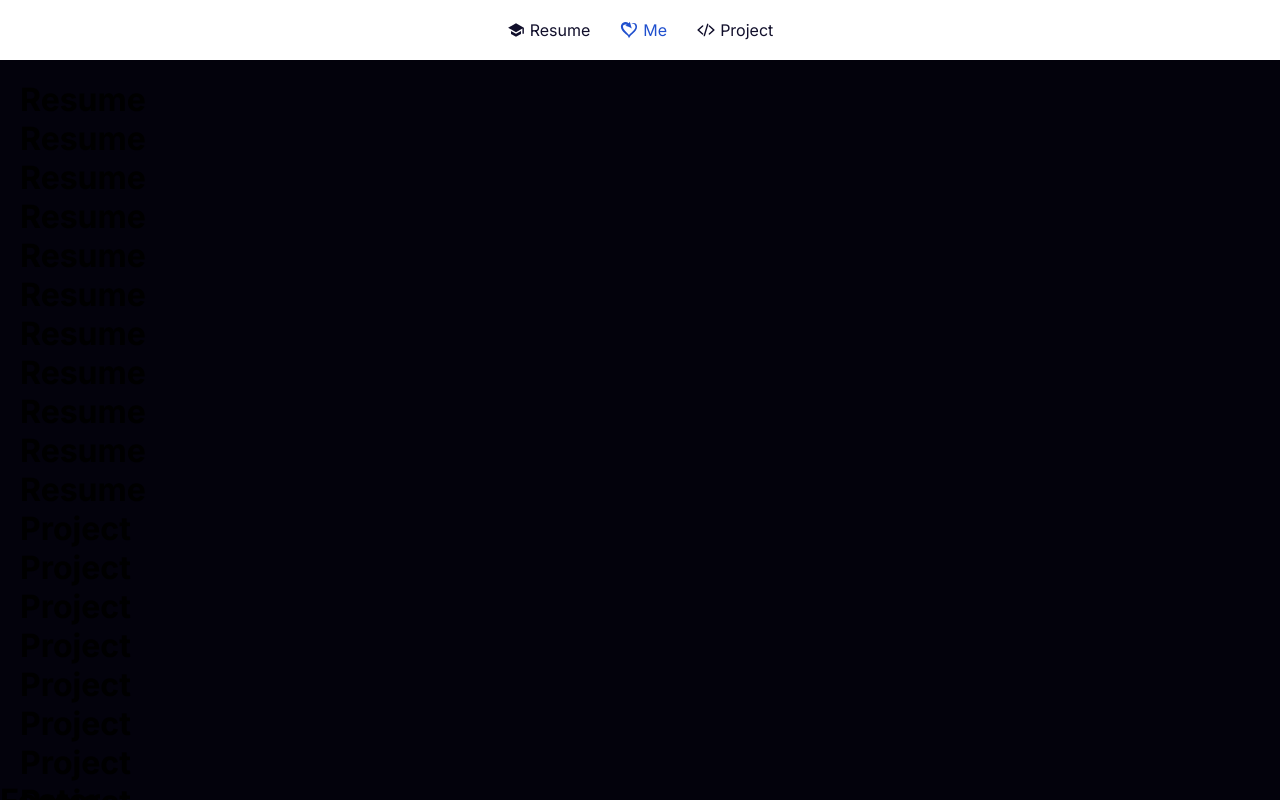
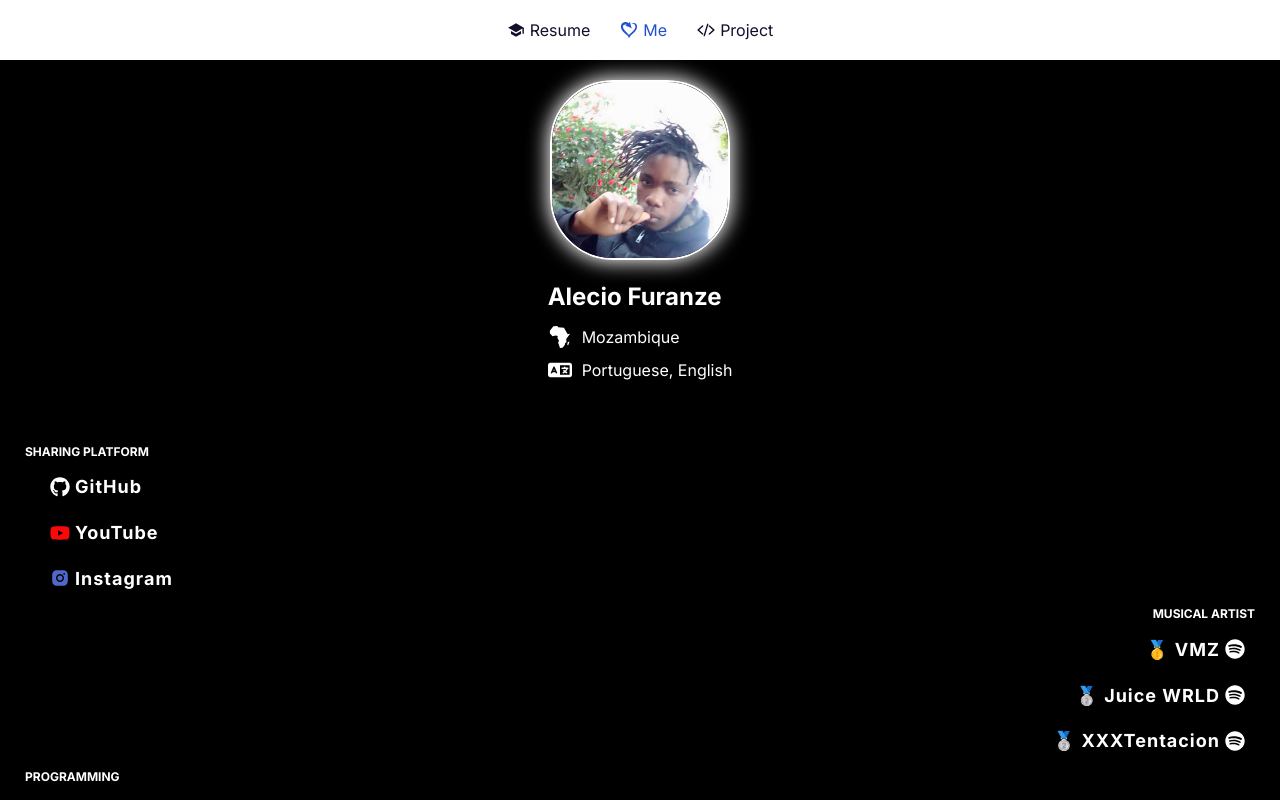
Before and after one commit to alec1o/alec1o, a Next.js app in the folder website/: page / in a window 1280 px wide. Shown: the top 800 px of the page. Built offline with nearby package versions, Linux system fonts and the light colour scheme.

Commit message:
add links and improve styles

```diff
--- a/website/app/globals.css
+++ b/website/app/globals.css
@@ -3,10 +3,13 @@
 :root {
   --color-header: #ffffffff;
   --color-footer: #ffffff00;
-  --color-background2: #dee3eeff;
+  --color-background2: #dee3ee;
   --color-background: #03020c;
+  --color-background: #000000;
   --font-family: Inter, Roboto, Arial;
   --color-primary: #110f2b;
+  --color-base: #ffffff;
+  --color-secondary: #2050ce;
 }
 
 * {
@@ -36,5 +39,10 @@ body {
   justify-content: flex-start;
   top: 60px;
   padding: 20px;
+  width: 100%;
+}
 
+#init {
+  width: 100%;
+  height: auto;
 }
--- a/website/app/page.module.css
+++ b/website/app/page.module.css
@@ -0,0 +1,129 @@
+.meContainer {
+  padding-top: 20px;
+  position: relative;
+  display: flex;
+  flex-direction: column;
+  align-items: center;
+  justify-content: flex-start;
+  width: 100%;
+  height: auto;
+  min-height: 100vh;
+  padding: 0px;
+}
+
+.pictureContainer {
+  display: flex;
+  flex-direction: row;
+  align-items: center;
+  justify-content: center;
+}
+
+.picture {
+  max-width: 180px !important;
+  max-height: 180px !important;
+  width: 180px;
+  height: 180px;
+  object-fit: cover;
+  border-radius: 35%;
+  box-shadow: 0 0 20px 2px var(--color-header);
+  border: 2px solid var(--color-header);
+  transition: all 0.3s ease-in;
+}
+
+.picture:hover {
+  box-shadow: 0 0 30px 2px var(--color-secondary);
+  border: 2px solid var(--color-secondary);
+}
+
+.linkContainerReverse,
+.linkContainer {
+  display: flex;
+  flex-direction: column;
+  justify-content: flex-start;
+  align-items: flex-start;
+  width: 100%;
+}
+
+.linkContainerReverse {
+  align-items: flex-end;
+}
+
+
+.link {
+  display: flex;
+  flex-direction: row;
+  align-items: center;
+  justify-content: flex-start;
+  background-color: transparent;
+  padding: 7.4px 5px;
+  border-radius: 0;
+  color: var(--color-base);
+  margin: 5px;
+  padding-left: 20px;
+  text-transform: none;
+  text-decoration: none;
+  font-weight: bold;
+  letter-spacing: 1px;
+  font-size: 18px;
+  transition: all 0.3s ease-in;
+}
+
+.linkContainerReverse .link {
+  flex-direction: row-reverse;
+}
+
+.link:hover {
+  background-color: var(--color-secondary);
+  color: var(--color-header);
+}
+
+.link>svg {
+  font-size: 20px !important;
+  margin: 0 5px;
+}
+
+.linkTitle {
+  display: block;
+  font-size: 12px;
+  color: var(--color-header);
+  font-weight: bold;
+  text-transform: uppercase;
+  white-space: nowrap;
+  margin: 5px;
+}
+
+.info {
+  display: flex;
+  flex-direction: column;
+  align-items: center;
+  justify-content: flex-start;
+  color: var(--color-base);
+  margin: 20px 0;
+  margin-bottom: 50px;
+}
+
+.infoName,
+.infoCountry,
+.infoLanguages {
+  display: flex;
+  flex-direction: row;
+  align-items: center;
+  justify-content: flex-start;
+  font-size: 24px;
+  text-decoration: none;
+  text-transform: capitalize;
+  padding: 2px;
+  width: 100%;
+  margin-bottom: 10px;
+}
+
+.infoCountry,
+.infoLanguages {
+  font-size: 16px;
+  margin-bottom: 5px;
+}
+
+.info svg {
+  font-size: 24px;
+  margin-right: 10px;
+}
--- a/website/app/page.tsx
+++ b/website/app/page.tsx
@@ -1,35 +1,118 @@
 import Image from "next/image";
+import Link from "next/link";
 import styles from "./page.module.css";
+import { FaYoutube } from "react-icons/fa";
+import { AiFillInstagram } from "react-icons/ai";
+import { FaGithub } from "react-icons/fa6";
+import { FaSpotify } from "react-icons/fa";
+import { FcDebian } from "react-icons/fc";
+import { SiBlender } from "react-icons/si";
+import { GrFedora } from "react-icons/gr";
+import { SiNextdotjs } from "react-icons/si";
+import { SiDotnet } from "react-icons/si";
+import { FaAws } from "react-icons/fa6";
+import { SiRabbitmq } from "react-icons/si";
+import { SiTypescript } from "react-icons/si";
+import { FaPython } from "react-icons/fa6";
+import { SiMacos } from "react-icons/si";
+import { MdHttp } from "react-icons/md";
+import { SiRedis } from "react-icons/si";
+import { SiJavascript } from "react-icons/si";
+import { FaUbuntu } from "react-icons/fa6";
+import { SiCsharp } from "react-icons/si";
+import { FaReact } from "react-icons/fa";
+import { DiMongodb } from "react-icons/di";
+import { FaDocker } from "react-icons/fa6";
+import { FaUnity } from "react-icons/fa6";
+import { FcLinux } from "react-icons/fc";
+import { GiAfrica } from "react-icons/gi";
+import { FaLanguage } from "react-icons/fa6";
 
 export default function Home() {
+    const me = {
+        name: "Alecio Furanze",
+        country: "Mozambique",
+        languages: ["Portuguese", "English"],
+    };
+
+    const social = [
+        { name: "GitHub", icon: <FaGithub color="#FFFFFF" />, url: "https://github.com/alec1o" },
+        { name: "YouTube", icon: <FaYoutube color="#FC0808" />, url: "https://www.youtube.com/@alec1o" },
+        { name: "Instagram", icon: <AiFillInstagram color="#4E68CC" />, url: "https://www.instagram.com/alec1o" },
+    ];
+    const artist = [
+        { name: "🥇 VMZ", icon: <FaSpotify />, url: "" },
+        { name: "🥈 Juice WRLD", icon: <FaSpotify />, url: "" },
+        { name: "🥈 XXXTentacion", icon: <FaSpotify />, url: "" },
+    ];
+    const programming = [
+        { name: "AWS", icon: <FaAws color="#FF9C08" />, url: "#" },
+        { name: "Linux", icon: <FcLinux />, url: "#" },
+        { name: "Unity", icon: <FaUnity />, url: "#" },
+        { name: "Docker", icon: <FaDocker color="#0895E7" />, url: "#" },
+        { name: "Mongo DB", icon: <DiMongodb color="#189555" />, url: "#" },
+        { name: "RabbitMQ", icon: <SiRabbitmq color="#F26C29" />, url: "#" },
+        { name: "Redis", icon: <SiRedis color="#DD3528" />, url: "#" },
+        { name: "Blender", icon: <SiBlender color="#EB7A08" />, url: "#" },
+        { name: ".NET", icon: <SiDotnet color="#5632D5" />, url: "#" },
+        { name: "React.js", icon: <FaReact color="#61DBFB" />, url: "#" },
+        { name: "Next.js", icon: <SiNextdotjs color="#FFFFFF" />, url: "#" },
+        { name: "C#", icon: <SiCsharp color="#3F0893" />, url: "#" },
+        { name: "TypeScript", icon: <SiTypescript color="#2D79C7" />, url: "#" },
+        { name: "JavaScript", icon: <SiJavascript color="#F7E025" />, url: "#" },
+        { name: "Python", icon: <FaPython color="#3C77A8" />, url: "#" },
+        { name: "...More", icon: <></>, url: "#" },
+    ];
+
     return (
         <>
-        <div id="me">
-
+            <div id="me" className={styles.meContainer}>
+                <div id="me" className={styles.pictureContainer}>
+                    <Image
+                        className={styles.picture}
+                        src={"/profile.jpg"}
+                        objectFit="cover"
+                        width={128}
+                        height={128}
+                        alt="Alecio Furanze, Profile Image"
+                    />
+                </div>
+                <div className={styles.info}>
+                    <h1 className={styles.infoName}>{me.name}</h1>
+                    <span className={styles.infoCountry}>
+                        <GiAfrica /> {me.country}{" "}
+                    </span>
+                    <span className={styles.infoLanguages}>
+                        <FaLanguage /> {me.languages.join(", ")}{" "}
+                    </span>
+                </div>
+                <div className={styles.linkContainer}>
+                    <h2 className={styles.linkTitle}>Sharing platform</h2>
+                    {social.map((x) => (
+                        <Link key={x.name} href={x.url} className={styles.link}>
+                            {x.icon} {x.name}{" "}
+                        </Link>
+                    ))}
+                </div>
+                <div className={styles.linkContainerReverse}>
+                    <h2 className={styles.linkTitle}>Musical artist</h2>
+                    {artist.map((x) => (
+                        <Link key={x.name} href={x.url} className={styles.link}>
+                            {x.icon} {x.name}{" "}
+                        </Link>
+                    ))}
+                </div>
+                <div className={styles.linkContainer}>
+                    <h2 className={styles.linkTitle}>Programming</h2>
+                    {programming.map((x) => (
+                        <Link key={x.name} href={x.url} className={styles.link}>
+                            {x.icon} {x.name}{" "}
+                        </Link>
+                    ))}
+                </div>
             </div>
-            <div id="resume">
-                <h1>Resume</h1>
-                <h1>Resume</h1>
-                <h1>Resume</h1>
-                <h1>Resume</h1>
-                <h1>Resume</h1>
-                <h1>Resume</h1>
-                <h1>Resume</h1>
-                <h1>Resume</h1>
-                <h1>Resume</h1>
-                <h1>Resume</h1>
-                <h1>Resume</h1>
-            </div>
-            <div id="project">
-                <h1>Project</h1>
-                <h1>Project</h1>
-                <h1>Project</h1>
-                <h1>Project</h1>
-                <h1>Project</h1>
-                <h1>Project</h1>
-                <h1>Project</h1>
-                <h1>Project</h1>
-            </div>
+            <div id="resume" className={styles.container}></div>
+            <div id="project" className={styles.container}></div>
         </>
     );
 }
--- a/website/extra/Header/index.module.css
+++ b/website/extra/Header/index.module.css
@@ -35,5 +35,5 @@
 }
 
 .selected {
-    color: #2050ce;
+    color: var(--color-secondary);
 }
```
Also changed, not shown: website/public/profile.jpg (added).
